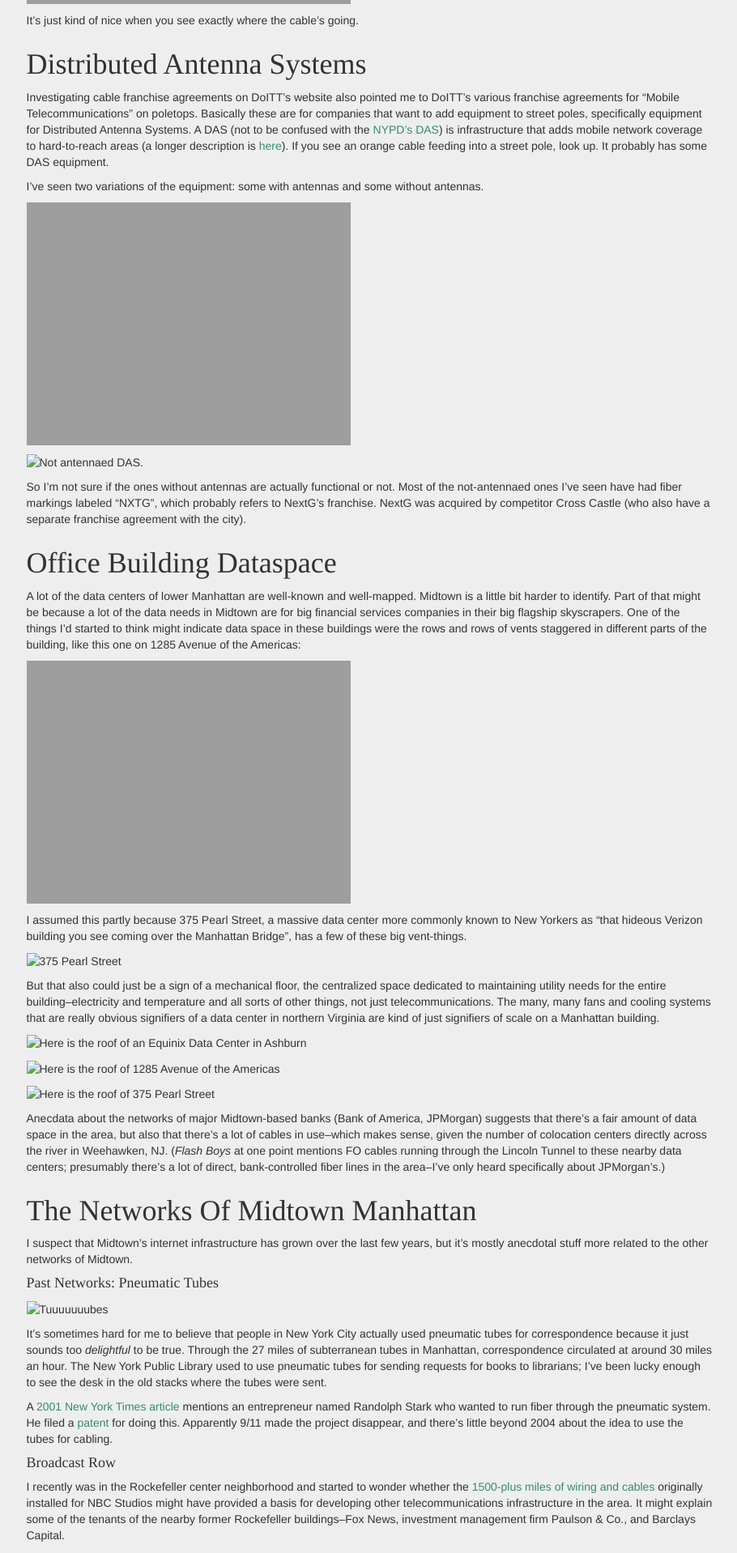
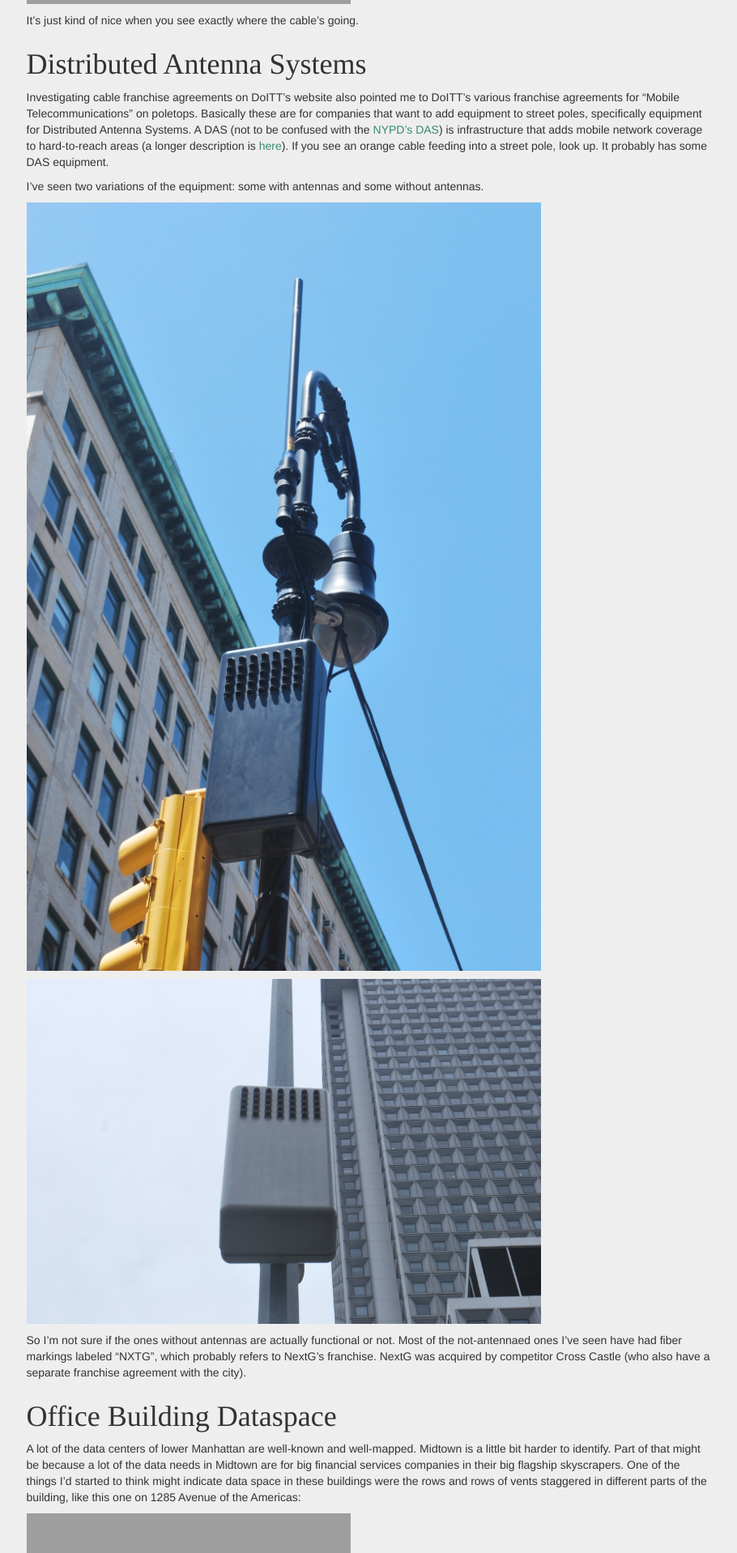
Before and after one commit to irl-so/irl-so.github.io, a Jekyll site: the page built from _posts/2014-06-16-post.markdown, in a window 1280 px wide. Shown: the part 2196-4114 px from the top of the page at 81% size, without its empty margins (135-1045 px from the left). Built offline with Jekyll 4.4.1, drawn with Linux system fonts in a browser that asks for light colours; nearby versions of some CDN libraries; Markdown is read by kramdown in place of the engine named in the settings.

Commit message:
/path/fail
image links brokennnn

```diff
--- a/_posts/2014-06-16-post.markdown
+++ b/_posts/2014-06-16-post.markdown
@@ -4,13 +4,13 @@
 date:   2014-06-16
 ---
 
-![811 doesn't even know what this is](http://irl.so/20140616/DSC_0033.JPG)
+![811 doesn't even know what this is](http://irl.so/img/20140616/DSC_0033.JPG)
 
 So I mentioned last week that I had a bunch of loose threads that I was trying to figure out. Some of them might be useful to put out to the world, since there are probably a lot of people working on this sort of stuff or who know more about it than me.
 
 ##Manhole Covers That Don't Appear to be Telco-Related
 
-![This manhole cover speaks LIES.](http://irl.so/20140616/bpm.JPG)
+![This manhole cover speaks LIES.](http://irl.so/img/20140616/bpm.JPG)
 
 So this is a manhole cover that most sources say stands for "Borough Manhattan President", and apparently it means that the manhole cover was constructed by the office of the borough president at...some point. I suppose there isn't any reason this wouldn't be a manhole cover that offered access to ECS ducts, but it's confusing. I've also seen some NYC sewer manhole covers with orange cable markings.
 
@@ -18,15 +18,15 @@
 
 ##Some Super-Confusing Markings and One Kind of Nice Obvious Connection Moment
 
-![No one knows what's even going on.](http://irl.so/20140616/DSC_0032.JPG)
+![No one knows what's even going on.](http://irl.so/img/20140616/DSC_0032.JPG)
 
 This is a larger image of the photo that started this blog post. That text reads "as per print". I think that this means the person sent to mark these cables by 811 doubts the map he was given.
 
-![No one knows what's even going on.](http://irl.so/20140616/DSC_0038.JPG)
+![No one knows what's even going on.](http://irl.so/img/20140616/DSC_0038.JPG)
 
 So this either says "now fiber" or "new fiber" and the difference in those meanings is kind of important. The fact it's part of a path for TV cable is a nice reminder that lots, lots, lots of things run over fiber-optic cable--finding fiber doesn't always mean finding the internet.
 
-![No one knows what's even going on.](http://irl.so/20140616/DSC_0039.JPG)
+![No one knows what's even going on.](http://irl.so/img/20140616/DSC_0039.JPG)
 
 It's just kind of nice when you see exactly where the cable's going.
 
@@ -35,28 +35,28 @@
 
 I've seen two variations of the equipment: some with antennas and some without antennas.
 
-![Antennaed DAS.](http://irl.so/20140616/DSC_0035.JPG)
+![Antennaed DAS.](http://irl.so/img/20140616/DSC_0035.JPG)
 
-![Not antennaed DAS.](http://irl.so/20140616/DSC_0022.JPG)
+![Not antennaed DAS.](http://irl.so/img/20140616/DSC_0022.JPG)
 
 So I'm not sure if the ones without antennas are actually functional or not. Most of the not-antennaed ones I've seen have had fiber markings labeled "NXTG", which probably refers to NextG's franchise. NextG was acquired by competitor Cross Castle (who also have a separate franchise agreement with the city).
 
 ##Office Building Dataspace
 A lot of the data centers of lower Manhattan are well-known and well-mapped. Midtown is a little bit harder to identify. Part of that might be because a lot of the data needs in Midtown are for big financial services companies in their big flagship skyscrapers. One of the things I'd started to think might indicate data space in these buildings were the rows and rows of vents staggered in different parts of the building, like this one on 1285 Avenue of the Americas:
 
-![1285 Avenue of the Americas](http://irl.so/20140616/DSC_0042.JPG)
+![1285 Avenue of the Americas](http://irl.so/img/20140616/DSC_0042.JPG)
 
 I assumed this partly because 375 Pearl Street, a massive data center more commonly known to New Yorkers as "that hideous Verizon building you see coming over the Manhattan Bridge", has a few of these big vent-things.
 
-![375 Pearl Street](http://irl.so/20140606/DSC_0012.JPG)
+![375 Pearl Street](http://irl.so/20140606/img/DSC_0012.JPG)
 
 But that also could just be a sign of a mechanical floor, the centralized space dedicated to maintaining utility needs for the entire building--electricity and temperature and all sorts of other things, not just telecommunications. The many, many fans and cooling systems that are really obvious signifiers of a data center in northern Virginia are kind of just signifiers of scale on a Manhattan building.
 
-![Here is the roof of an Equinix Data Center in Ashburn](http://irl.so/20140616/equinix.png)
+![Here is the roof of an Equinix Data Center in Ashburn](http://irl.so/img/20140616/equinix.png)
 
-![Here is the roof of 1285 Avenue of the Americas](http://irl.so/20140616/1251.png)
+![Here is the roof of 1285 Avenue of the Americas](http://irl.so/img/20140616/1251.png)
 
-![Here is the roof of 375 Pearl Street](http://irl.so/20140616/375p.png)
+![Here is the roof of 375 Pearl Street](http://irl.so/img/20140616/375p.png)
 
 Anecdata about the networks of major Midtown-based banks (Bank of America, JPMorgan) suggests that there's a fair amount of data space in the area, but also that there's a lot of cables in use--which makes sense, given the number of colocation centers directly across the river in Weehawken, NJ. (*Flash Boys* at one point mentions FO cables running through the Lincoln Tunnel to these nearby data centers; presumably there's a lot of direct, bank-controlled fiber lines in the area--I've only heard specifically about JPMorgan's.)
 
@@ -65,7 +65,7 @@
 
 ####Past Networks: Pneumatic Tubes
 
-![Tuuuuuuubes](http://irl.so/20140616/Pneumatic-Tube-NYC-Vintage-Photo.jpg)
+![Tuuuuuuubes](http://irl.so/img/20140616/Pneumatic-Tube-NYC-Vintage-Photo.jpg)
 
 It's sometimes hard for me to believe that people in New York City actually used pneumatic tubes for correspondence because it just sounds too *delightful* to be true. Through the 27 miles of subterranean tubes in Manhattan, correspondence circulated at around 30 miles an hour. The New York Public Library used to use pneumatic tubes for sending requests for books to librarians; I've been lucky enough to see the desk in the old stacks where the tubes were sent.
 
@@ -79,11 +79,11 @@
 
 ####C.R.E.A.M.--Cops Review Everything Around Me (via CCTV Cameras)
 
-![UBS logo, NYPD camera](http://irl.so/20140616/DSC_0045.JPG)
+![UBS logo, NYPD camera](http://irl.so/img/20140616/DSC_0045.JPG)
 
 1285 Avenue of the Americas is the [flagship office](http://financialservicesinc.ubs.com/branch/newyorkjg/) of UBS Financial Services in New York. Their logo's on the front entrance. There are other tenants, including advertising agency [BBDO](http://www.bbdo.com/) and technology services company [Rockefeller Group Technology Solutions](http://www.rgts.com/about/index.html). But I suspect that UBS is the reason there are two NYPD surveillance cameras on that block.
 
-![UBS logo, NYPD camera](http://irl.so/20140616/1251_block.png)
+![UBS logo, NYPD camera](http://irl.so/img/20140616/1251_block.png)
 
 Midtown was the first area where the NYPD [expanded its Lower Manhattan Security Initiative](http://www.wnyc.org/story/73260-ring-of-steel-coming-to-midtown/). The neighborhood has hundreds of cameras, most of which have ID numbers (tangent: has anyone noticed the number of NYPD-marked cameras without ID numbers, and is that a normal thing?).
 
```
